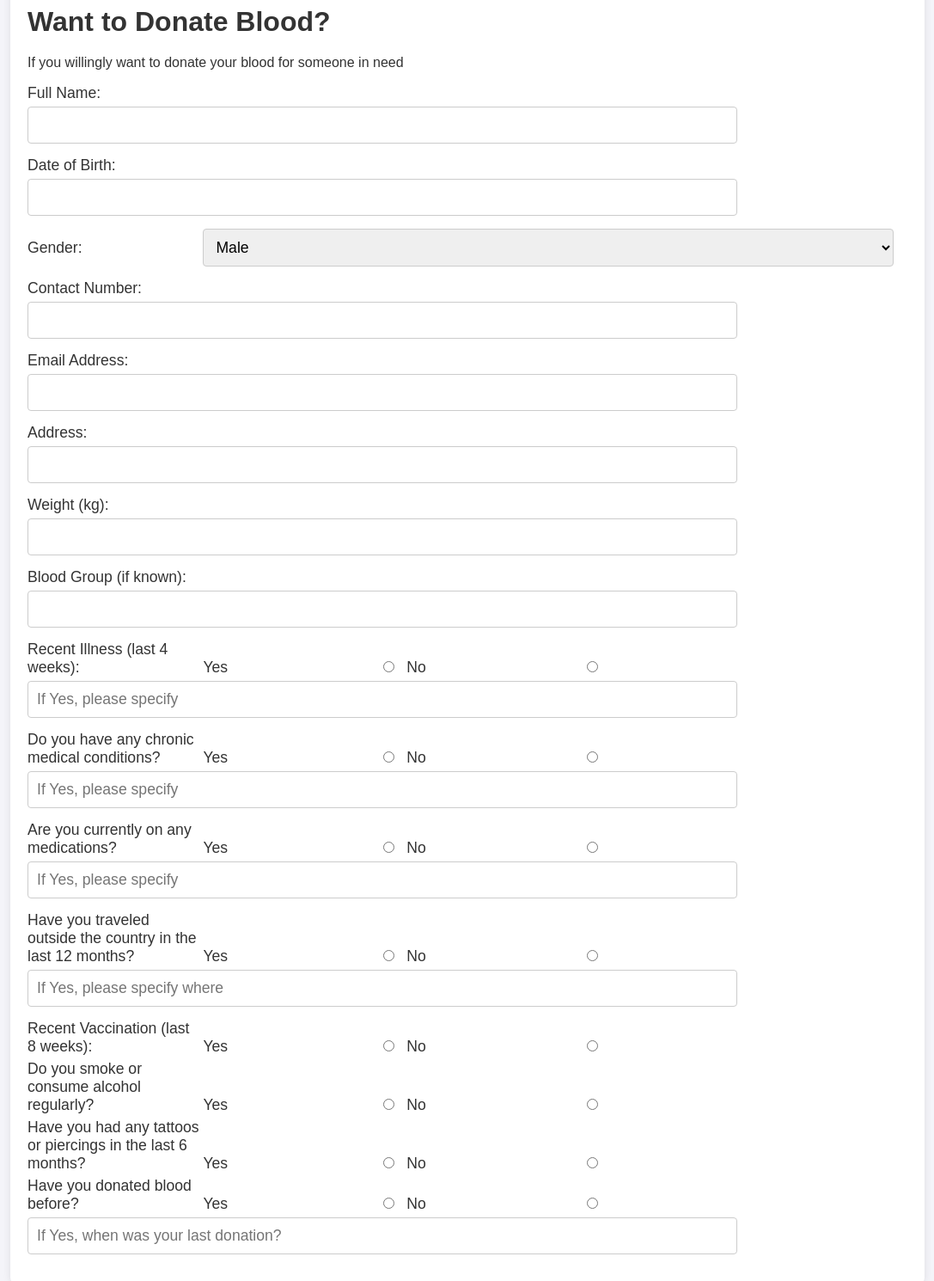
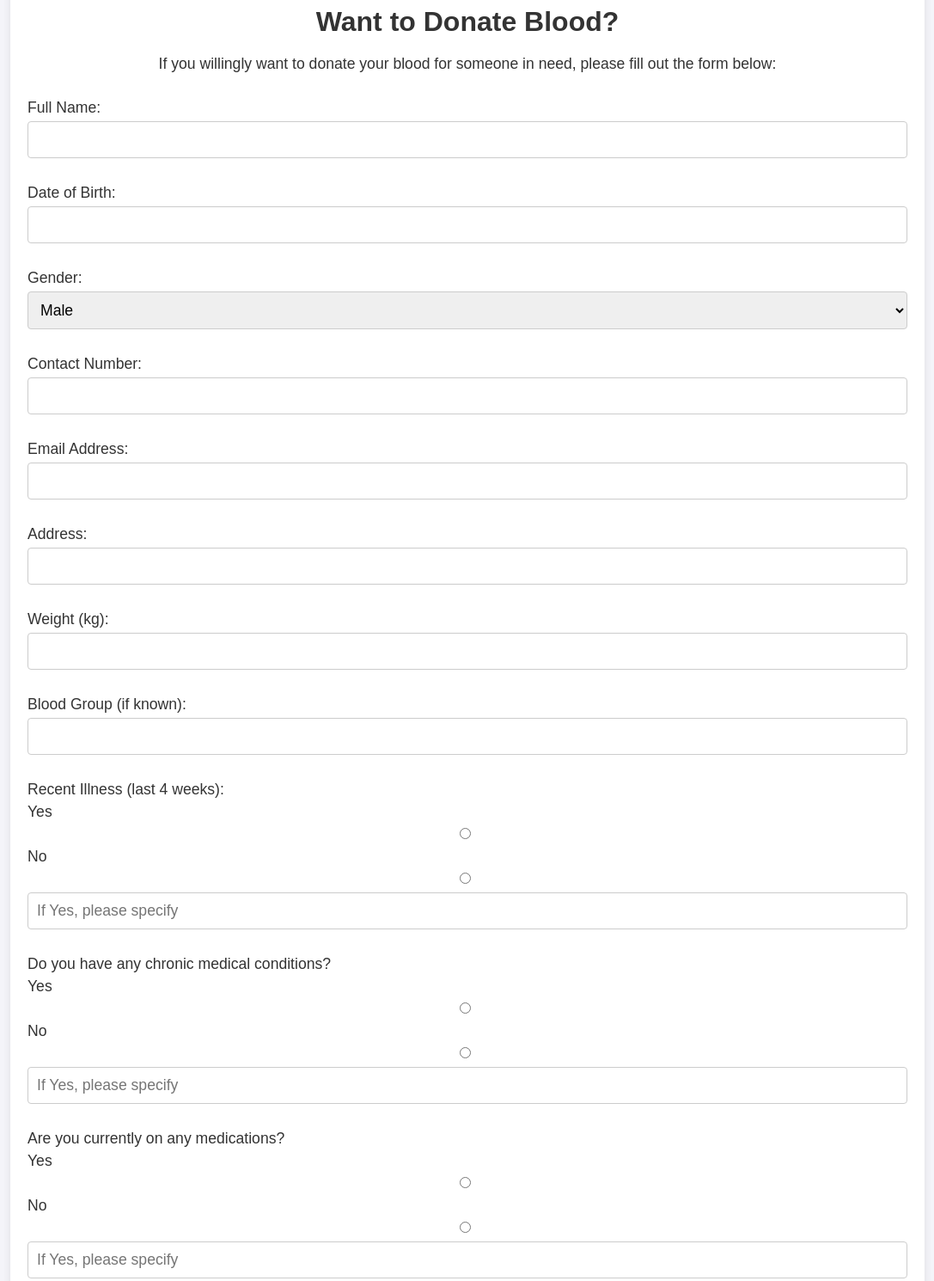
Before and after one commit to mdhsaikats/donHUB, a plain HTML site: page blood_donation.html in a window 1280 px wide. Shown: the part 860-2350 px from the top of the page at 86% size, without its empty margins (96-1183 px from the left). Drawn offline with Linux system fonts and the light colour scheme.

Commit message:
changes in form

```diff
--- a/blood_donation.html
+++ b/blood_donation.html
@@ -63,23 +63,23 @@
 
     <div class="blood-coll-container">
         <h2>Want to Donate Blood?</h2>
-        <p>If you willingly want to donate your blood for someone in need</p>
+        <p>If you willingly want to donate your blood for someone in need, please fill out the form below:</p>
 
         <form id="blood-donation">
             <!-- Full Name -->
-            <div>
+            <div class="form-group">
                 <label for="full-name">Full Name:</label>
                 <input type="text" id="full-name" name="full-name" required>
             </div>
 
             <!-- Date of Birth -->
-            <div>
+            <div class="form-group">
                 <label for="dateofbirth">Date of Birth:</label>
                 <input type="text" id="dateofbirth" name="dateofbirth" required>
             </div>
 
             <!-- Gender -->
-            <div>
+            <div class="form-group">
                 <label for="gender">Gender:</label>
                 <select id="gender" name="gender" required>
                     <option value="male">Male</option>
@@ -88,37 +88,37 @@
             </div>
 
             <!-- Contact Number -->
-            <div>
+            <div class="form-group">
                 <label for="contact">Contact Number:</label>
                 <input type="text" id="contact" name="contact" required>
             </div>
 
             <!-- Email Address -->
-            <div>
+            <div class="form-group">
                 <label for="email">Email Address:</label>
                 <input type="email" id="email" name="email" required>
             </div>
 
             <!-- Address -->
-            <div>
+            <div class="form-group">
                 <label for="address">Address:</label>
                 <input type="text" id="address" name="address" required>
             </div>
 
             <!-- Weight (kg) -->
-            <div>
+            <div class="form-group">
                 <label for="weight">Weight (kg):</label>
                 <input type="number" id="weight" name="weight" required>
             </div>
 
             <!-- Blood Group -->
-            <div>
+            <div class="form-group">
                 <label for="blood-group">Blood Group (if known):</label>
                 <input type="text" id="blood-group" name="blood-group">
             </div>
 
             <!-- Recent Illness -->
-            <div>
+            <div class="form-group">
                 <label>Recent Illness (last 4 weeks):</label>
                 <label for="illness-yes">Yes</label>
                 <input type="radio" id="illness-yes" name="recent-illness" value="yes">
@@ -128,7 +128,7 @@
             </div>
 
             <!-- Chronic Medical Conditions -->
-            <div>
+            <div class="form-group">
                 <label>Do you have any chronic medical conditions?</label>
                 <label for="chronic-yes">Yes</label>
                 <input type="radio" id="chronic-yes" name="chronic-condition" value="yes">
@@ -138,7 +138,7 @@
             </div>
 
             <!-- Medications -->
-            <div>
+            <div class="form-group">
                 <label>Are you currently on any medications?</label>
                 <label for="meds-yes">Yes</label>
                 <input type="radio" id="meds-yes" name="medications" value="yes">
@@ -148,7 +148,7 @@
             </div>
 
             <!-- Travel History -->
-            <div>
+            <div class="form-group">
                 <label>Have you traveled outside the country in the last 12 months?</label>
                 <label for="travel-yes">Yes</label>
                 <input type="radio" id="travel-yes" name="travel-history" value="yes">
@@ -158,7 +158,7 @@
             </div>
 
             <!-- Recent Vaccination -->
-            <div>
+            <div class="form-group">
                 <label>Recent Vaccination (last 8 weeks):</label>
                 <label for="vaccination-yes">Yes</label>
                 <input type="radio" id="vaccination-yes" name="vaccination" value="yes">
@@ -167,7 +167,7 @@
             </div>
 
             <!-- Smoking and Alcohol -->
-            <div>
+            <div class="form-group">
                 <label>Do you smoke or consume alcohol regularly?</label>
                 <label for="smoke-yes">Yes</label>
                 <input type="radio" id="smoke-yes" name="smoke-alcohol" value="yes">
@@ -176,7 +176,7 @@
             </div>
 
             <!-- Tattoos or Piercings -->
-            <div>
+            <div class="form-group">
                 <label>Have you had any tattoos or piercings in the last 6 months?</label>
                 <label for="tattoos-yes">Yes</label>
                 <input type="radio" id="tattoos-yes" name="tattoos-piercings" value="yes">
@@ -185,13 +185,18 @@
             </div>
 
             <!-- Blood Donation History -->
-            <div>
+            <div class="form-group">
                 <label>Have you donated blood before?</label>
                 <label for="donation-yes">Yes</label>
                 <input type="radio" id="donation-yes" name="blood-donation-history" value="yes">
                 <label for="donation-no">No</label>
                 <input type="radio" id="donation-no" name="blood-donation-history" value="no">
                 <input type="text" name="last-donation" placeholder="If Yes, when was your last donation?">
+            </div>
+
+            <!-- Submit Button -->
+            <div class="form-group">
+                <button type="submit">Submit</button>
             </div>
         </form>
     </div>
--- a/blood_styles.css
+++ b/blood_styles.css
@@ -138,61 +138,42 @@ nav a:hover {
     background-color: #fff;
     box-shadow: 0 0 10px rgba(0, 0, 0, 0.1);
     border-radius: 8px;
+    font-family: Arial, sans-serif;
 }
 
 .blood-coll-container h2 {
     font-size: 2em;
     margin-bottom: 20px;
+    text-align: center;
+}
+
+.blood-coll-container p {
+    font-size: 1.1em;
+    text-align: center;
+    margin-bottom: 30px;
 }
 
 .blood-coll-container form {
     display: flex;
     flex-direction: column;
+    gap: 20px;
 }
 
 .blood-coll-container label {
     font-size: 1.1em;
     margin-bottom: 5px;
-    display: inline-block;
-    width: 200px; /* Fixed width for labels */
 }
 
-.blood-coll-container input[type="text"],
-.blood-coll-container input[type="number"],
-.blood-coll-container input[type="email"],
-.blood-coll-container select {
+.blood-coll-container input, .blood-coll-container select {
     padding: 10px;
     font-size: 1.1em;
     border: 1px solid #ccc;
     border-radius: 4px;
-    margin-bottom: 15px;
-    width: calc(100% - 220px); /* Adjust input width to fit */
-    display: inline-block; /* Ensure inline display with label */
+    margin-bottom: 10px;
 }
 
 .blood-coll-container input[type="radio"] {
     margin-right: 10px;
-}
-
-.blood-coll-container input[type="text"]:disabled,
-.blood-coll-container input[type="email"]:disabled,
-.blood-coll-container input[type="number"]:disabled,
-.blood-coll-container select:disabled {
-    background-color: #f2f2f2;
-}
-
-.blood-coll-container .form-group {
-    margin-bottom: 15px;
-    display: flex;
-    align-items: center;
-}
-
-.blood-coll-container .form-group input[type="text"] {
-    flex-grow: 1; /* Make the input fields grow to fill available space */
-}
-
-.blood-coll-container .form-group input[type="radio"] {
-    margin-right: 5px;
 }
 
 .blood-coll-container button {
@@ -205,12 +186,32 @@ nav a:hover {
     cursor: pointer;
     width: 100%;
     margin-top: 20px;
+    text-align: center;
 }
 
 .blood-coll-container button:hover {
     background-color: #900202;
 }
 
+.blood-coll-container .form-group {
+    display: flex;
+    flex-direction: column;
+}
+
+.blood-coll-container .form-group input[type="radio"] {
+    width: auto;
+}
+
+@media (max-width: 768px) {
+    .blood-coll-container {
+        width: 100%;
+        padding: 15px;
+    }
+
+    .blood-coll-container form {
+        gap: 10px;
+    }
+}
 
 
 /* Footer styling */
```
